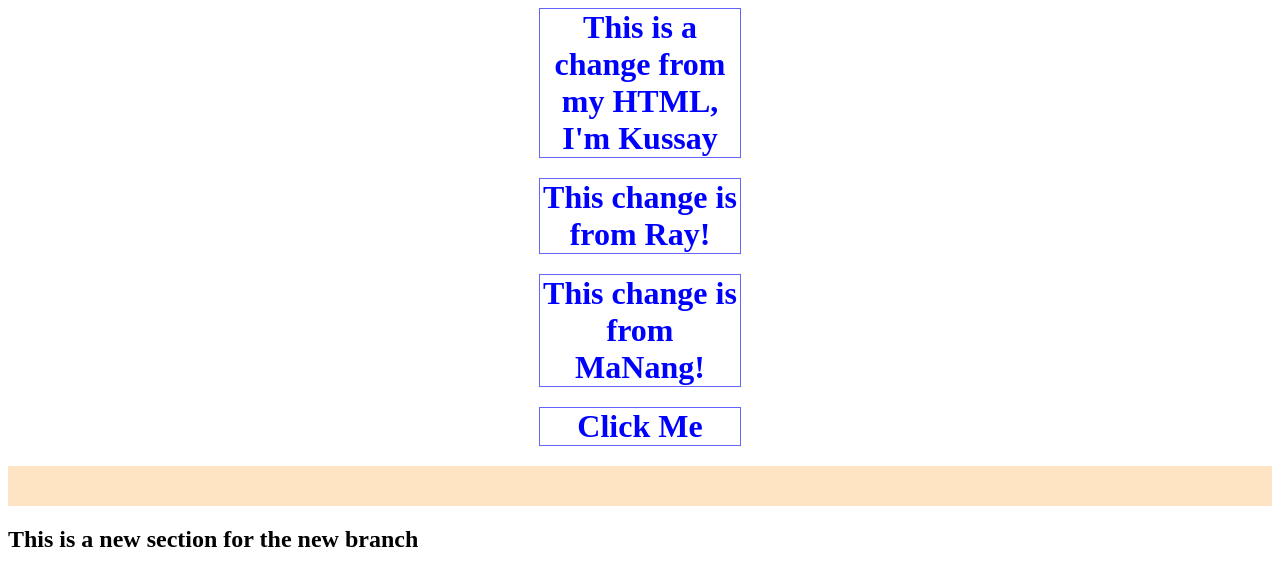
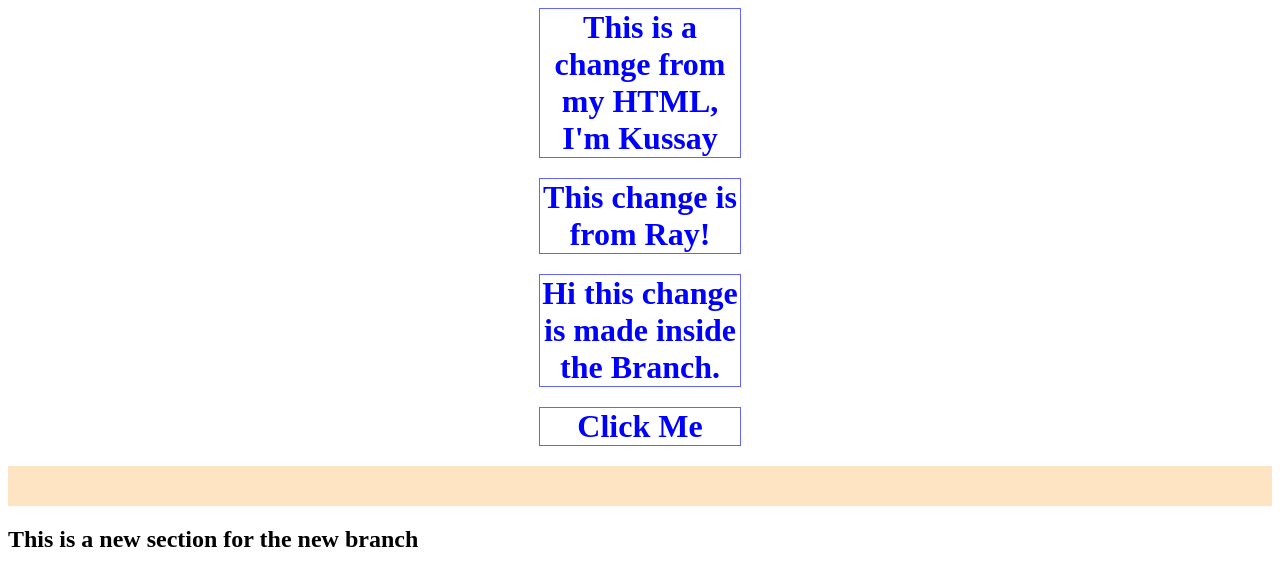
Before and after one commit to SawyerVann/V, a plain HTML site: page index.html in a window 1280 px wide. Drawn offline with Linux system fonts and the light colour scheme.

Commit message:
Update index.html

```diff
--- a/index.html
+++ b/index.html
@@ -6,7 +6,7 @@
 <body>
     <h1> This is a change from my HTML, I'm Kussay </h1>
     <h1> This change is from Ray! </h1>
-    <h1> This change is from MaNang! </h1>
+    <h1> Hi this change is made inside the Branch. </h1>
 
     <h1 onclick="displayMessage();">Click Me</h1>
     <div id="message-box"></div>
```
